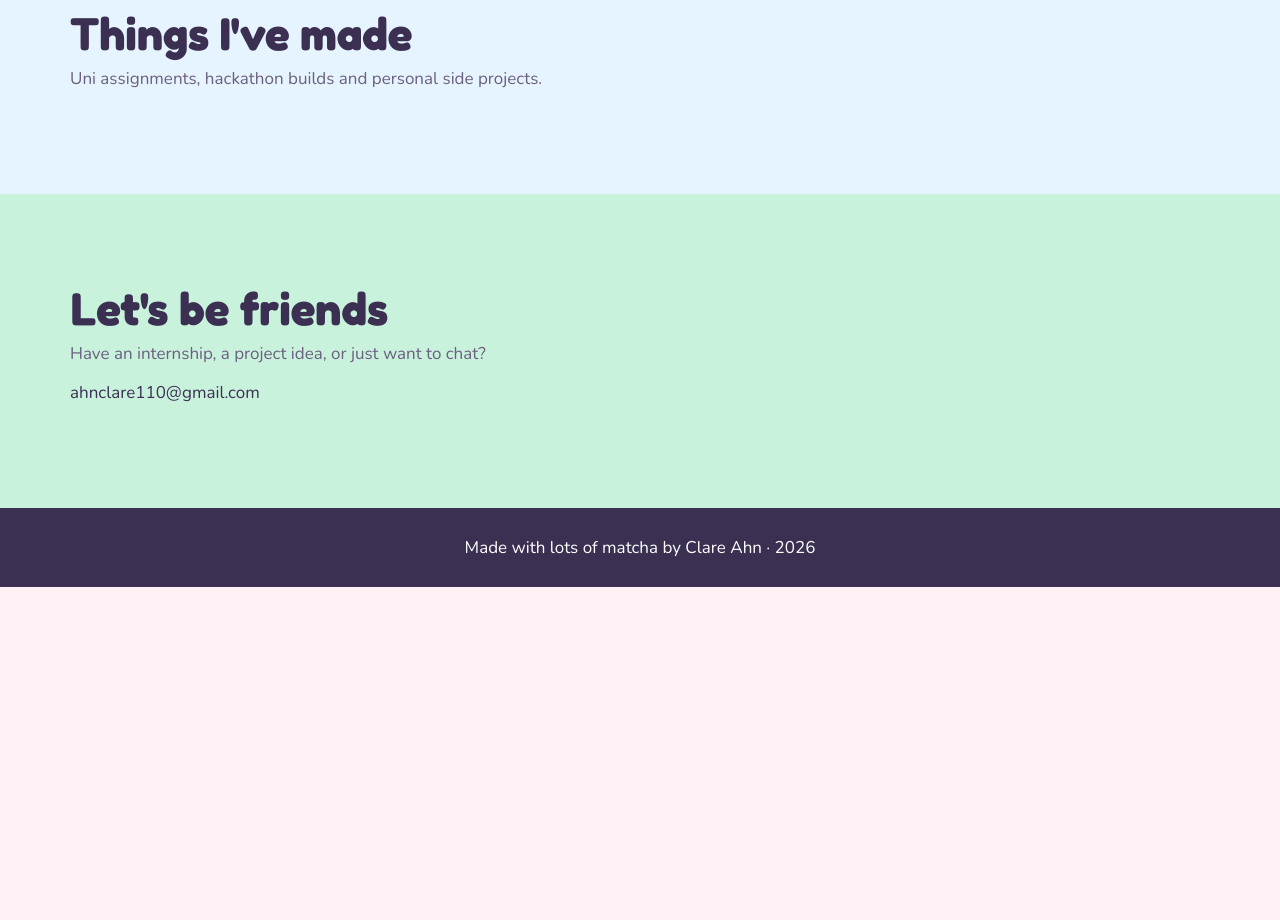
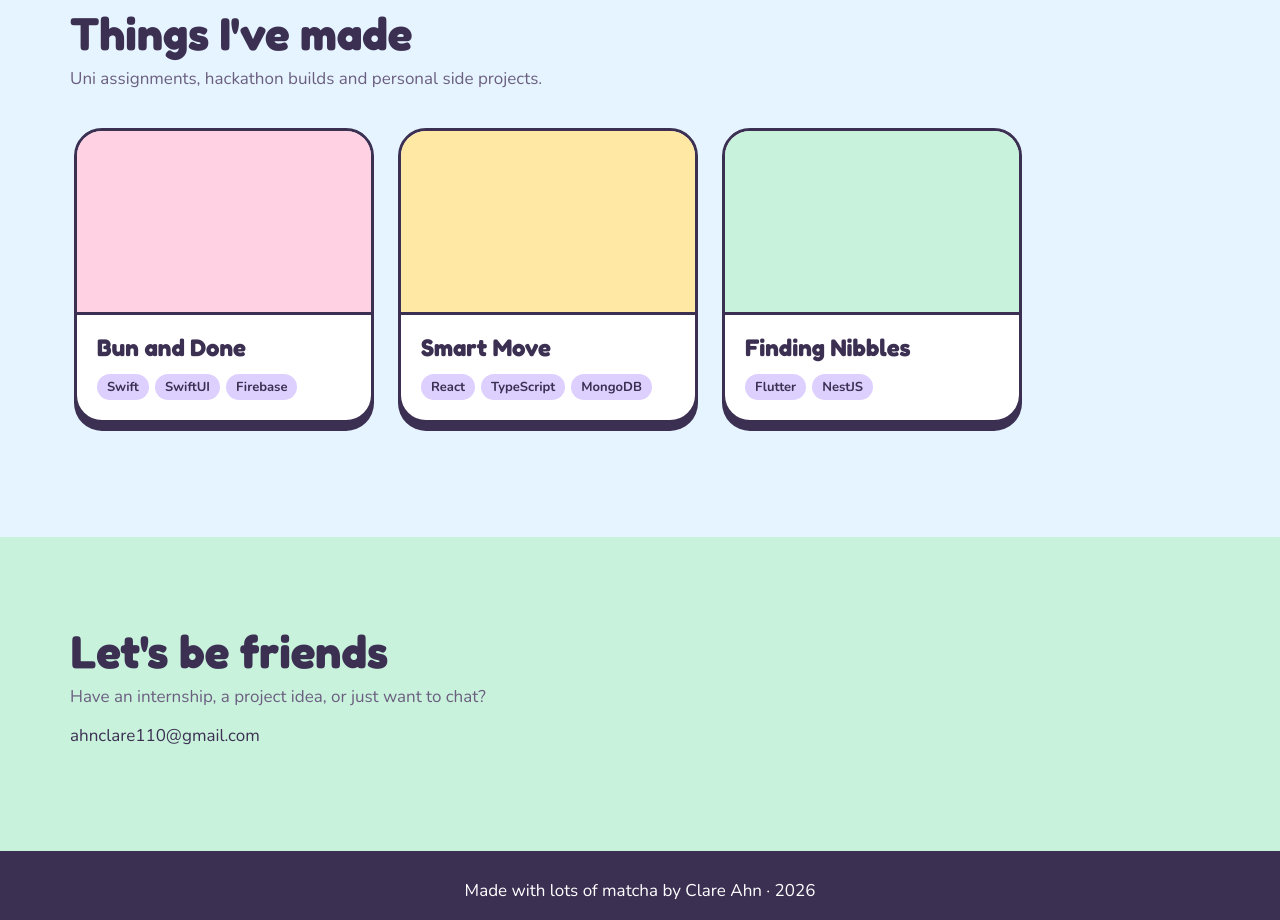
Before and after one commit to clareahn/Portfolio, a plain HTML site: page index.html in a window 1280 px wide. Shown: the part 1960-2880 px from the top of the page. Before the commit the page ends 2547 px from the top, so only its background shows below. Drawn offline with nearby package versions, Linux system fonts and the light colour scheme.

Commit message:
feat: add projects carousel base with placeholder colours for image

```diff
--- a/css/main.css
+++ b/css/main.css
@@ -4,9 +4,9 @@
 @import url('buttons.css');
 @import url('title.css');
 @import url('skills.css');
+@import url('projects.css');
 
 /* temp section colours: these move into each section's own file in later steps */
 .about    { background: var(--pink2); }
-.projects { background: var(--sky2); }
 .contact  { background: var(--mint); }
 footer    { background: var(--ink); color: #fff; text-align: center; padding: 26px 16px; }
--- /dev/null
+++ b/css/projects.css
@@ -0,0 +1,91 @@
+/* 4. Projects carousel */
+
+.projects {
+  background: var(--sky2);
+}
+
+/* the scrolling row */
+.carousel {
+  display: flex;
+  gap: 24px;
+  margin-top: 28px;
+  padding: 8px 4px 24px;           /* room so card shadows aren't cut off */
+
+  overflow-x: auto;                /* scroll sideways when cards don't fit */
+  scroll-snap-type: x mandatory;   /* always stop neatly on a card */
+}
+
+/* each card */
+.project-card {
+  flex: 0 0 300px;                 /* fixed 300px wide, never shrinks or grows */
+  scroll-snap-align: start;        /* the card's left edge is the snap point */
+
+  display: flex;
+  flex-direction: column;
+  overflow: hidden;                /* clips the thumbnail to the rounded corners */
+
+  background: var(--white);
+  border: 3px solid var(--ink);
+  border-radius: var(--r);
+  box-shadow: 0 8px 0 var(--ink);
+
+  color: var(--ink);
+  text-decoration: none;           /* it's a link, so remove the underline */
+}
+
+.project-card:hover h3 {
+  color: var(--coral);
+}
+
+/* thumbnail */
+.project-thumb {
+  aspect-ratio: 16 / 10;
+  border-bottom: 3px solid var(--ink);
+}
+
+.project-thumb img {
+  width: 100%;
+  height: 100%;
+  object-fit: cover;               /* fills the box without stretching */
+  display: block;
+}
+
+/* placeholder colours until you add screenshots */
+.project-card:nth-child(4n + 1) .project-thumb { background: var(--pink); }
+.project-card:nth-child(4n + 2) .project-thumb { background: var(--butter); }
+.project-card:nth-child(4n + 3) .project-thumb { background: var(--mint); }
+
+/* title + tags */
+.project-info {
+  padding: 20px;
+}
+
+.project-info h3 {
+  margin: 0 0 12px;
+  font-size: 24px;
+  line-height: 1.1;
+}
+
+.tags {
+  list-style: none;
+  margin: 0;
+  padding: 0;
+  display: flex;
+  flex-wrap: wrap;
+  gap: 6px;
+}
+
+.tags li {
+  padding: 3px 10px;
+  border-radius: 999px;
+  background: var(--lav);
+  font-size: 13px;
+  font-weight: 700;
+}
+
+/* phones: cards take most of the screen width */
+@media (max-width: 600px) {
+  .project-card {
+    flex-basis: 80vw;
+  }
+}
--- a/index.html
+++ b/index.html
@@ -115,6 +115,42 @@
         <div class="wrap">
             <h2>Things I've made</h2>
             <p class="lead">Uni assignments, hackathon builds and personal side projects.</p>
+                <div class="carousel">
+                    <a class="project-card" href="projects/bun-and-done.html">
+                        <div class="project-thumb"></div>
+                        <div class="project-info">
+                        <h3>Bun and Done</h3>
+                        <ul class="tags">
+                            <li>Swift</li>
+                            <li>SwiftUI</li>
+                            <li>Firebase</li>
+                        </ul>
+                        </div>
+                    </a>
+
+                    <a class="project-card" href="projects/smart-move.html">
+                        <div class="project-thumb"></div>
+                        <div class="project-info">
+                        <h3>Smart Move</h3>
+                        <ul class="tags">
+                            <li>React</li>
+                            <li>TypeScript</li>
+                            <li>MongoDB</li>
+                        </ul>
+                        </div>
+                    </a>
+
+                    <a class="project-card" href="projects/finding-nibbles.html">
+                        <div class="project-thumb"></div>
+                        <div class="project-info">
+                        <h3>Finding Nibbles</h3>
+                        <ul class="tags">
+                            <li>Flutter</li>
+                            <li>NestJS</li>
+                        </ul>
+                        </div>
+                    </a>
+            </div>
         </div>
     </section>
 
```
